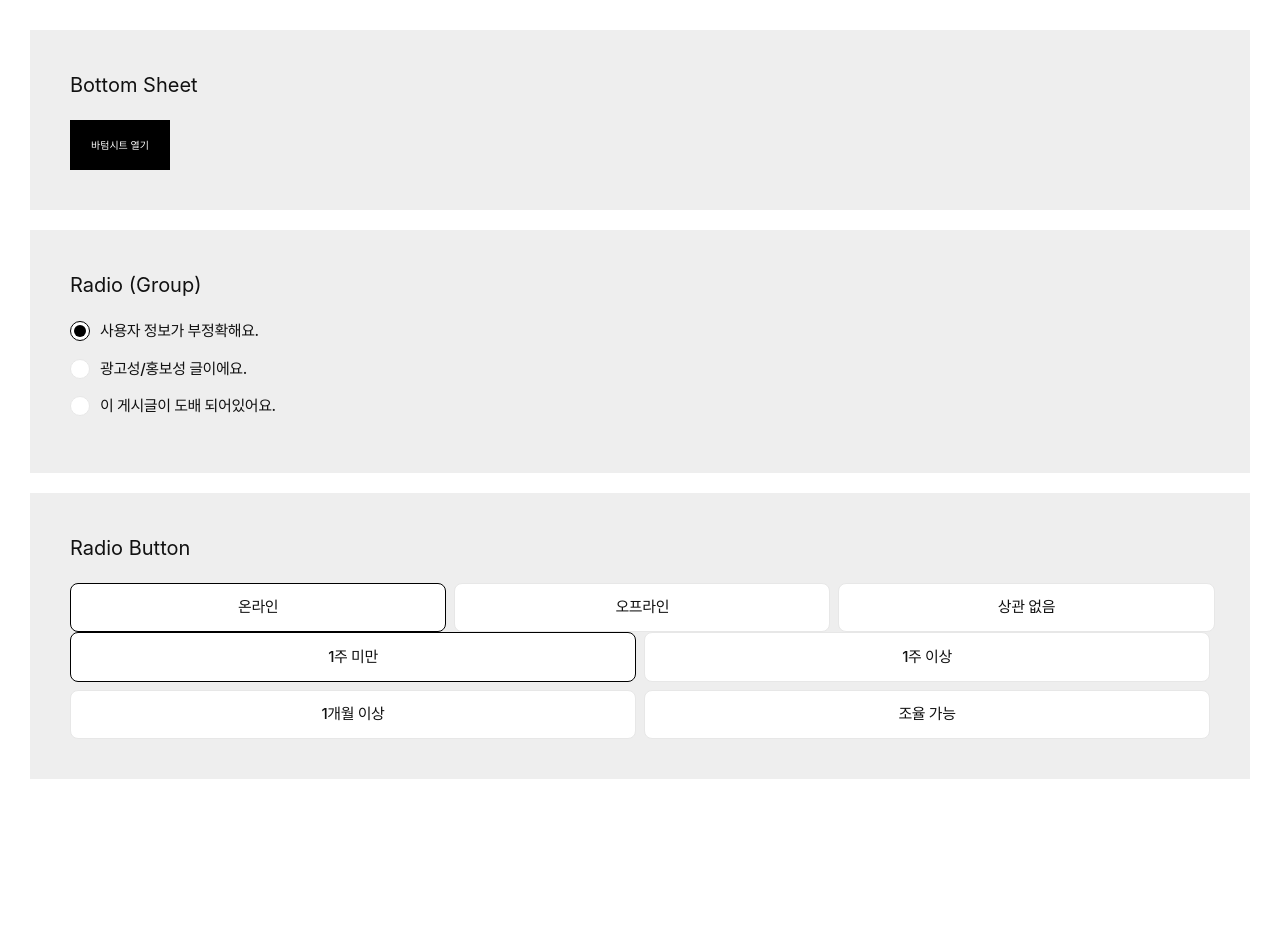
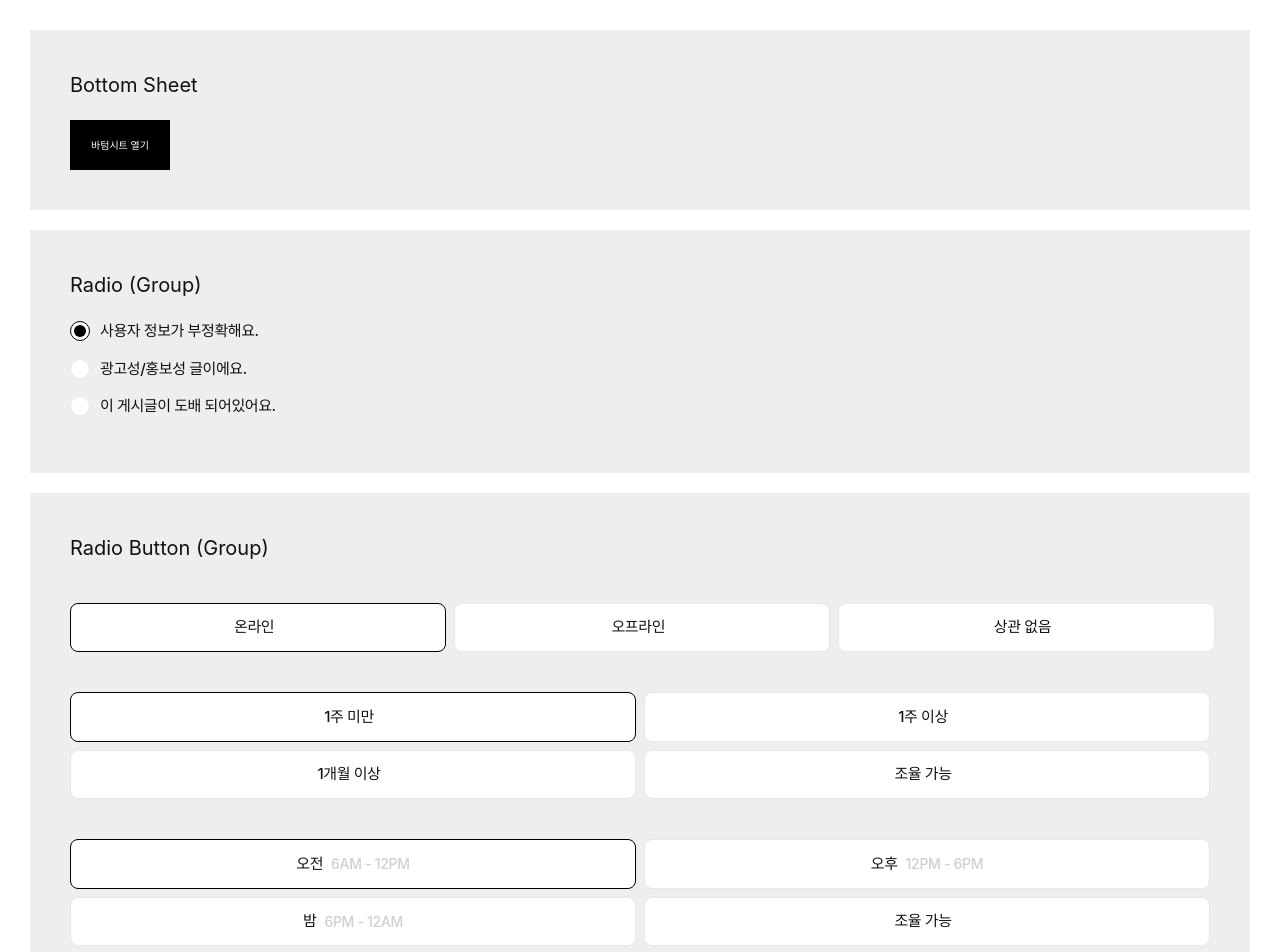
Before and after one commit to depromeet/pingpong-client, a Next.js app: page /playground in a window 1280 px wide. Shown: the top 952 px of the page. Before the commit the page ends 829 px from the top, so only its background shows below. Built offline with nearby package versions, Linux system fonts and the light colour scheme; a web font is replaced by a local one.

Commit message:
:sparkles: feat: Add subLabel option to radio button group

```diff
--- a/src/components/common/RadioButtonGroup.tsx
+++ b/src/components/common/RadioButtonGroup.tsx
@@ -4,15 +4,25 @@ import styled from 'styled-components';
 import { colors } from '@/constants/styles';
 import type { Radio } from '@/hooks/useRadioGroup';
 
-interface RadioButtonGroup {
+export interface RadioUI extends Radio {
+  subLabel?: string;
+}
+
+interface RadioButtonGroupProps {
   size?: 'small' | 'medium';
   currentSelected: Radio | null;
-  list: Radio[];
+  list: RadioUI[];
   onChange: (args: Radio) => void;
   name?: string;
 }
 
-const RadioButtonGroup = ({ size = 'medium', currentSelected, list, onChange, name = 'radio' }: RadioButtonGroup) => {
+const RadioButtonGroup = ({
+  size = 'medium',
+  currentSelected,
+  list,
+  onChange,
+  name = 'radio',
+}: RadioButtonGroupProps) => {
   return (
     <RadioButtonContainer size={size}>
       {list.map((item) => {
@@ -27,6 +37,7 @@ const RadioButtonGroup = ({ size = 'medium', currentSelected, list, onChange, na
             <label htmlFor={item.label} className={isSelected ? 'selected' : ''}>
               <input type="radio" id={item.key} name={name} value={item.label} />
               <span className="text-b2">{item.label}</span>
+              <span className="text-b3 text-gray-300 ml-8">{item.subLabel}</span>
             </label>
           </RadioButton>
         );
--- a/src/hooks/useRadioGroup.ts
+++ b/src/hooks/useRadioGroup.ts
@@ -1,11 +1,13 @@
-import { useEffect, useState } from 'react';
+import { useState } from 'react';
+
+import type { RadioUI } from '@/components/common/RadioButtonGroup';
 
 export interface Radio {
   key: string;
   label: string;
 }
 
-const useRadioGroup = (list: Radio[]) => {
+const useRadioGroup = (list: RadioUI[] | Radio[]) => {
   const [currentSelected, setCurrentSelected] = useState<Radio>(list[0]);
 
   const onChange = ({ key, label }: Radio) => {
--- a/src/pages/playground.tsx
+++ b/src/pages/playground.tsx
@@ -73,6 +73,32 @@ const Playground = () => {
     },
   ]);
 
+  const {
+    list: timeList,
+    currentSelected: selectedTime,
+    onChange: onChangeTime,
+  } = useRadioGroup([
+    {
+      key: 'MORNING',
+      label: '오전',
+      subLabel: '6AM - 12PM',
+    },
+    {
+      key: 'AFTERNOON',
+      label: '오후',
+      subLabel: '12PM - 6PM',
+    },
+    {
+      key: 'NIGHT',
+      label: '밤',
+      subLabel: '6PM - 12AM',
+    },
+    {
+      key: 'NONE',
+      label: '조율 가능',
+    },
+  ]);
+
   return (
     <PlaygroundContainer>
       <PlaygroundBlock>
@@ -87,14 +113,21 @@ const Playground = () => {
         <RadioGroup list={list} currentSelected={currentSelected} onChange={onChange} />
       </PlaygroundBlock>
       <PlaygroundBlock>
-        <PlaygroundTitle>Radio Button</PlaygroundTitle>
+        <PlaygroundTitle>Radio Button (Group)</PlaygroundTitle>
+        <PlaygroundRow>
           <RadioButtonGroup
             size="small"
             list={locationList}
             currentSelected={selectedLocation}
             onChange={onChangeLocation}
           />
+        </PlaygroundRow>
+        <PlaygroundRow>
           <RadioButtonGroup list={periodList} currentSelected={selectedPeriod} onChange={onChangePeriod} />
+        </PlaygroundRow>
+        <PlaygroundRow>
+          <RadioButtonGroup list={timeList} currentSelected={selectedTime} onChange={onChangeTime} />
+        </PlaygroundRow>
       </PlaygroundBlock>
     </PlaygroundContainer>
   );
@@ -119,6 +152,10 @@ const PlaygroundBlock = styled.div`
   padding: 4rem;
 `;
 
+const PlaygroundRow = styled.div`
+  margin-top: 4rem;
+`;
+
 const PlaygroundTitle = styled.h3`
   font-size: 2rem;
   margin-bottom: 2rem;
```
Lines whose indentation alone changed are shown as unchanged.
